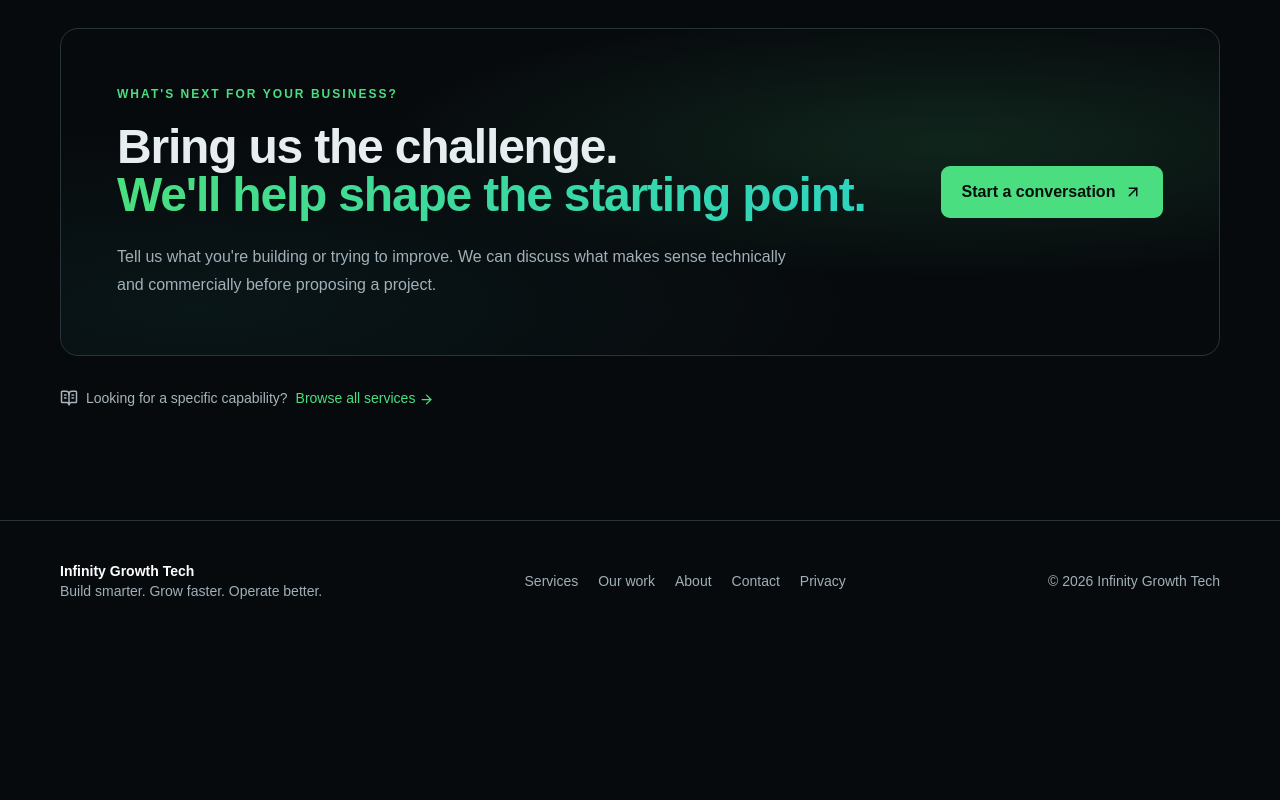
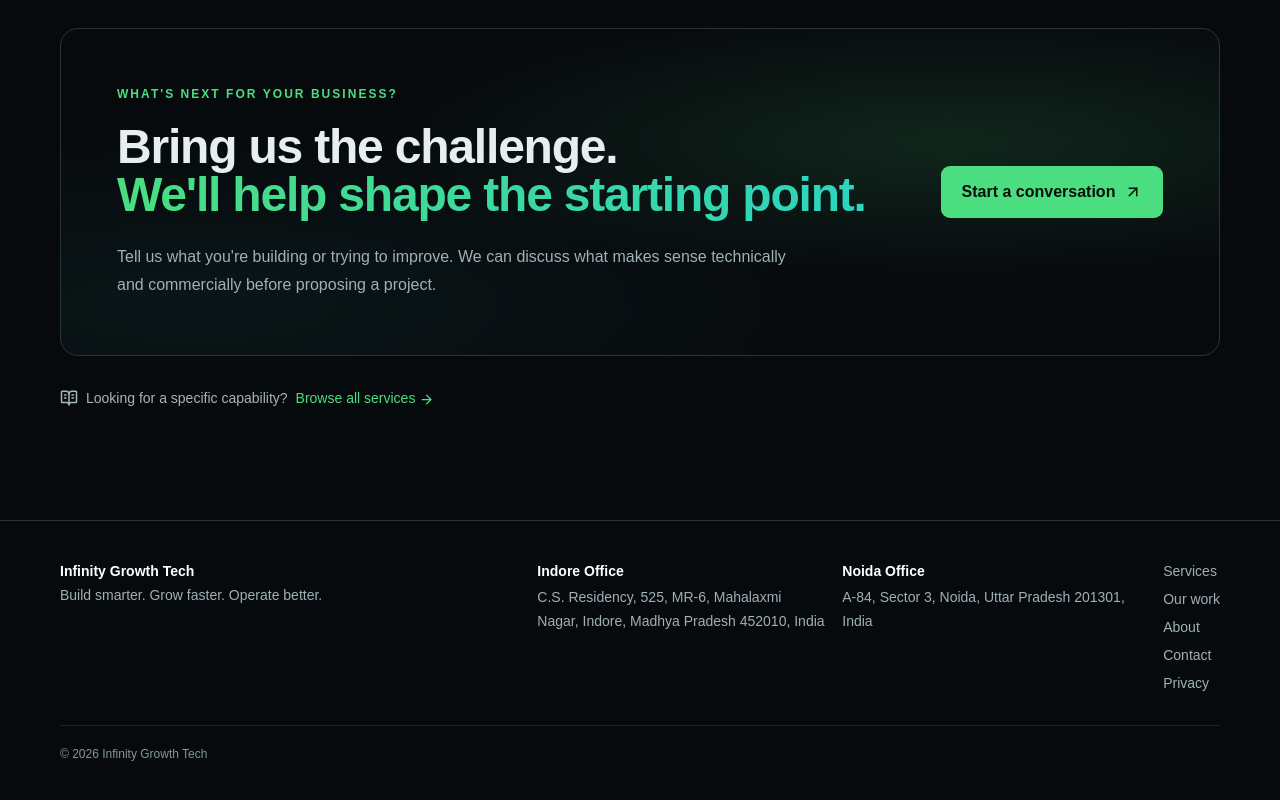
Before and after one commit to manishsirgg/infinitygrowthtech, a Next.js app: page / in a window 1280 px wide. Shown: the part 4107-4907 px from the top of the page. Before the commit the page ends 4748 px from the top, so only its background shows below. Built offline with nearby package versions, Linux system fonts and the light colour scheme.

Commit message:
Add Indore and Noida office locations to src/components/site-footer.tsx

```diff
--- a/src/components/site-footer.tsx
+++ b/src/components/site-footer.tsx
@@ -1,10 +1,27 @@
 import Link from 'next/link';
+import { offices } from '@/lib/site';
+
 export function SiteFooter() {
   return <footer className="rule py-10">
-    <div className="container-shell flex flex-col gap-5 text-sm text-[#a0b0b8] sm:flex-row sm:items-center sm:justify-between">
-      <div><p className="font-bold text-white">Infinity Growth Tech</p><p>Build smarter. Grow faster. Operate better.</p></div>
-      <div className="flex flex-wrap gap-5"><Link href="/services">Services</Link><Link href="/work">Our work</Link><Link href="/about">About</Link><Link href="/contact">Contact</Link><Link href="/privacy">Privacy</Link></div>
-      <p>© {new Date().getFullYear()} Infinity Growth Tech</p>
+    <div className="container-shell grid gap-8 text-sm text-[#a0b0b8] md:grid-cols-[1fr_auto] lg:grid-cols-[1.2fr_1.6fr_auto]">
+      <div>
+        <p className="font-bold text-white">Infinity Growth Tech</p>
+        <p className="mt-1">Build smarter. Grow faster. Operate better.</p>
+      </div>
+      <div className="grid gap-4 sm:grid-cols-2">
+        {offices.map(office => (
+          <div key={office.city}>
+            <p className="font-semibold text-white">{office.label}</p>
+            <p className="mt-1 leading-6">{office.address}, {office.region}</p>
+          </div>
+        ))}
+      </div>
+      <nav aria-label="Footer" className="flex flex-wrap content-start gap-x-5 gap-y-2 md:col-span-2 lg:col-span-1 lg:flex-col">
+        <Link href="/services">Services</Link><Link href="/work">Our work</Link><Link href="/about">About</Link><Link href="/contact">Contact</Link><Link href="/privacy">Privacy</Link>
+      </nav>
+    </div>
+    <div className="container-shell mt-8 border-t border-white/10 pt-5 text-xs text-[#82969e]">
+      © {new Date().getFullYear()} Infinity Growth Tech
     </div>
   </footer>;
 }
```
